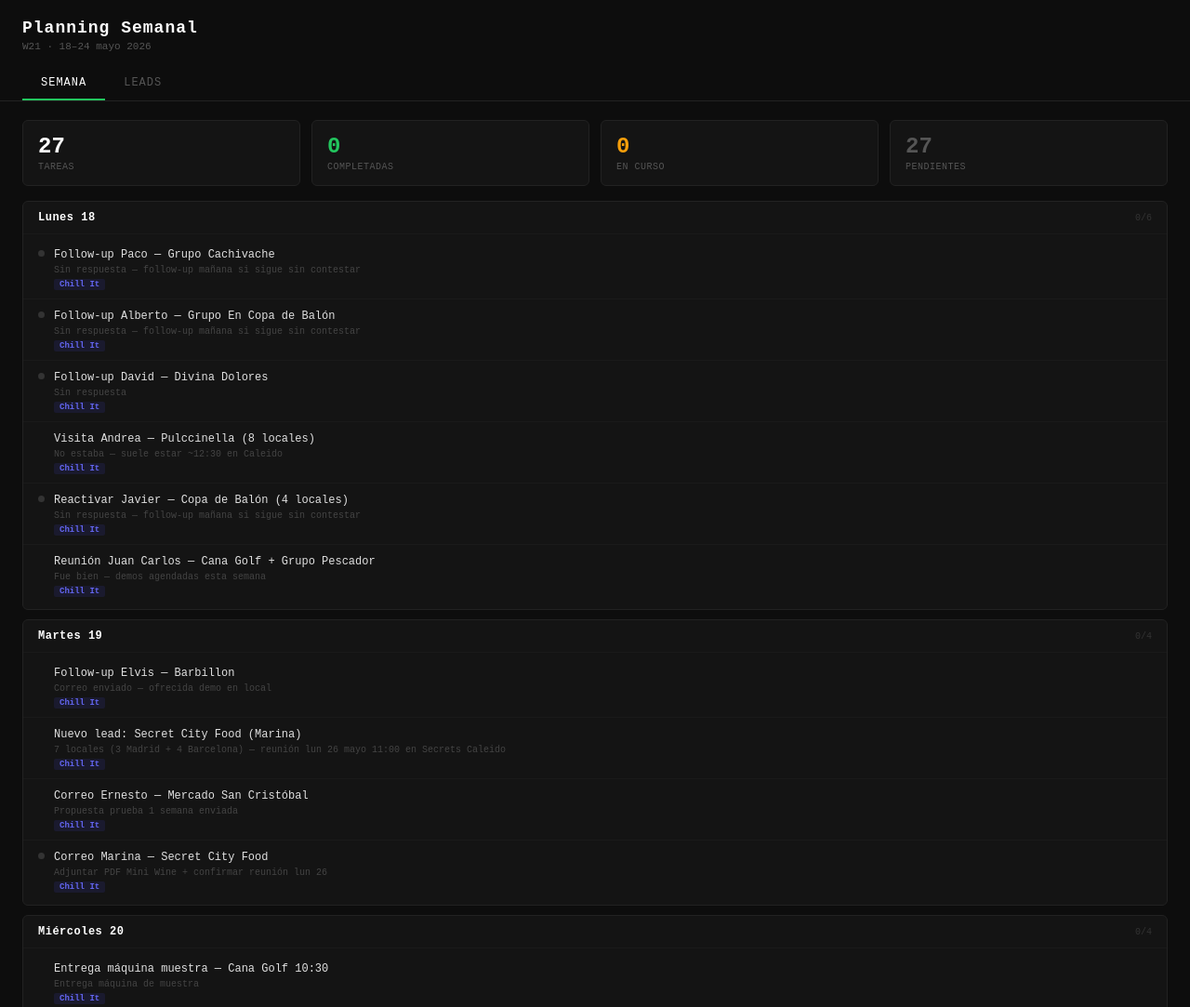
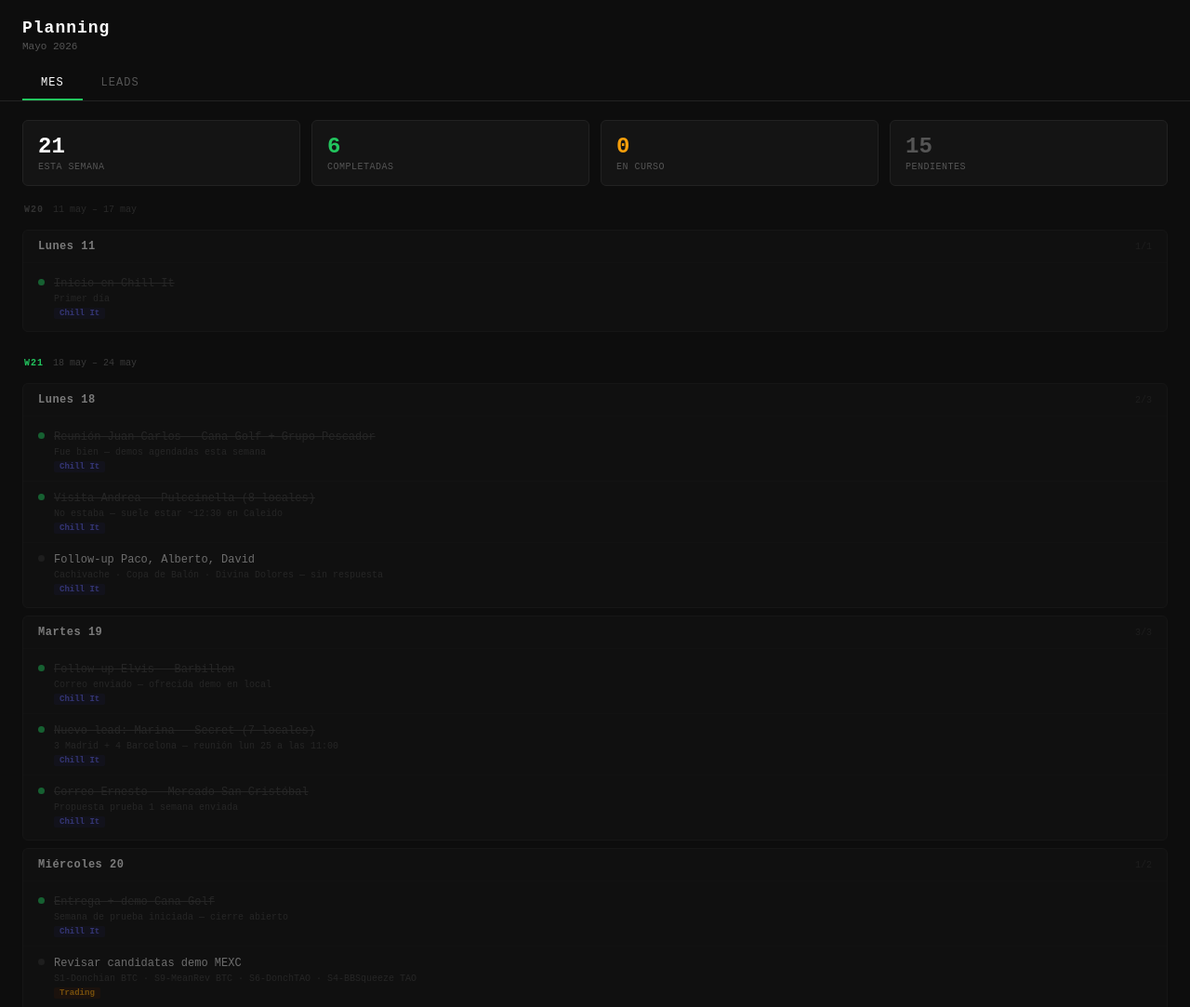
Before and after one commit to Maxiwaxy/planning, a plain HTML site: page index.html in a window 1280 px wide. Shown: the top 1083 px of the page at 93% size. Drawn offline with Linux system fonts and the light colour scheme.

Commit message:
Planning mensual: month.json + dashboard agrupado por semana

```diff
--- /dev/null
+++ b/data/month.json
@@ -0,0 +1,76 @@
+{
+  "month": "Mayo 2026",
+  "updatedAt": "2026-05-21",
+  "days": [
+    {"date": "2026-05-01", "label": "Viernes 1",   "tasks": []},
+    {"date": "2026-05-02", "label": "Sábado 2",    "tasks": []},
+    {"date": "2026-05-03", "label": "Domingo 3",   "tasks": []},
+    {"date": "2026-05-04", "label": "Lunes 4",     "tasks": []},
+    {"date": "2026-05-05", "label": "Martes 5",    "tasks": []},
+    {"date": "2026-05-06", "label": "Miércoles 6", "tasks": []},
+    {"date": "2026-05-07", "label": "Jueves 7",    "tasks": []},
+    {"date": "2026-05-08", "label": "Viernes 8",   "tasks": []},
+    {"date": "2026-05-09", "label": "Sábado 9",    "tasks": []},
+    {"date": "2026-05-10", "label": "Domingo 10",  "tasks": []},
+    {"date": "2026-05-11", "label": "Lunes 11",    "tasks": [
+      {"title": "Inicio en Chill It", "area": "chill-it", "status": "hecho", "note": "Primer día"}
+    ]},
+    {"date": "2026-05-12", "label": "Martes 12",   "tasks": []},
+    {"date": "2026-05-13", "label": "Miércoles 13","tasks": []},
+    {"date": "2026-05-14", "label": "Jueves 14",   "tasks": []},
+    {"date": "2026-05-15", "label": "Viernes 15",  "tasks": []},
+    {"date": "2026-05-16", "label": "Sábado 16",   "tasks": []},
+    {"date": "2026-05-17", "label": "Domingo 17",  "tasks": []},
+    {"date": "2026-05-18", "label": "Lunes 18",    "tasks": [
+      {"title": "Reunión Juan Carlos — Cana Golf + Grupo Pescador", "area": "chill-it", "status": "hecho", "note": "Fue bien — demos agendadas esta semana"},
+      {"title": "Visita Andrea — Pulccinella (8 locales)", "area": "chill-it", "status": "hecho", "note": "No estaba — suele estar ~12:30 en Caleido"},
+      {"title": "Follow-up Paco, Alberto, David", "area": "chill-it", "status": "pendiente", "note": "Cachivache · Copa de Balón · Divina Dolores — sin respuesta"}
+    ]},
+    {"date": "2026-05-19", "label": "Martes 19",   "tasks": [
+      {"title": "Follow-up Elvis — Barbillon", "area": "chill-it", "status": "hecho", "note": "Correo enviado — ofrecida demo en local"},
+      {"title": "Nuevo lead: Marina — Secret (7 locales)", "area": "chill-it", "status": "hecho", "note": "3 Madrid + 4 Barcelona — reunión lun 25 a las 11:00"},
+      {"title": "Correo Ernesto — Mercado San Cristóbal", "area": "chill-it", "status": "hecho", "note": "Propuesta prueba 1 semana enviada"}
+    ]},
+    {"date": "2026-05-20", "label": "Miércoles 20","tasks": [
+      {"title": "Entrega + demo Cana Golf", "area": "chill-it", "status": "hecho", "note": "Semana de prueba iniciada — cierre abierto"},
+      {"title": "Revisar candidatas demo MEXC", "area": "trading", "status": "pendiente", "note": "S1-Donchian BTC · S9-MeanRev BTC · S6-DonchTAO · S4-BBSqueeze TAO"}
+    ]},
+    {"date": "2026-05-21", "label": "Jueves 21",   "tasks": [
+      {"title": "Reunión Ernesto — Sisapo 11:30", "area": "chill-it", "status": "pendiente", "note": "Primera reunión"},
+      {"title": "Instalación máquina prueba — Grupo Pescador", "area": "chill-it", "status": "pendiente", "note": "Coordinar con Fran"},
+      {"title": "Visita Zohra — Grupo Salvaje", "area": "chill-it", "status": "pendiente", "note": "Demo pendiente de confirmar"},
+      {"title": "Visita Grupo Azador Gonzabal", "area": "chill-it", "status": "pendiente", "note": "Lead nuevo — primera visita"},
+      {"title": "Visita Valentín — Grupo Azotea / El Campero", "area": "chill-it", "status": "pendiente", "note": "Objeciones: condensación en botella y cambio de boquilla"},
+      {"title": "Preguntar a Nico: coche comerciales + tarjetas", "area": "chill-it", "status": "pendiente", "note": ""},
+      {"title": "Configurar demo bot en BloFin", "area": "trading", "status": "pendiente", "note": "demo-trading-openapi.blofin.com"}
+    ]},
+    {"date": "2026-05-22", "label": "Viernes 22",  "tasks": [
+      {"title": "Reunión Juan Carlos + Nico — Grupo Pescador 10:30", "area": "chill-it", "status": "pendiente", "note": "Revisión prueba de máquina"},
+      {"title": "Jose — Grupo Raza visita oficina 11:30", "area": "chill-it", "status": "pendiente", "note": "Ver máquina — demo inicio lunes 25"},
+      {"title": "Números descuento volumen — Secret", "area": "chill-it", "status": "pendiente", "note": "Llevar oferta escalonada para reunión lun 25 con Marina"},
+      {"title": "Preparar onboarding Benja", "area": "chill-it", "status": "pendiente", "note": "Incorporación 26/05 — zona, KPIs, primera semana"}
+    ]},
+    {"date": "2026-05-23", "label": "Sábado 23",   "tasks": [
+      {"title": "Entrenamiento", "area": "personal", "status": "pendiente", "note": "Retomar rutina · objetivo -7 kg"}
+    ]},
+    {"date": "2026-05-24", "label": "Domingo 24",  "tasks": [
+      {"title": "Cierre semanal W21", "area": "admin", "status": "pendiente", "note": "Revisión avance + planning W22"}
+    ]},
+    {"date": "2026-05-25", "label": "Lunes 25",    "tasks": [
+      {"title": "Médico Valentín 09:30", "area": "personal", "status": "pendiente", "note": "Reagendado — médico estaba en huelga"},
+      {"title": "Reunión Marina — Secret 11:00", "area": "chill-it", "status": "pendiente", "note": "Secrets Caleido — 3 Madrid + 4 Barcelona"},
+      {"title": "Inicio demo Grupo Raza (Jose)", "area": "chill-it", "status": "pendiente", "note": "Demo 1 semana"}
+    ]},
+    {"date": "2026-05-26", "label": "Martes 26",   "tasks": [
+      {"title": "Entrega máquina — Sisapo (demo 1 semana)", "area": "chill-it", "status": "pendiente", "note": "Coordinar entrega con Fran"},
+      {"title": "Onboarding Benja", "area": "chill-it", "status": "pendiente", "note": "Primer día — zona, KPIs, dinámica de la semana"}
+    ]},
+    {"date": "2026-05-27", "label": "Miércoles 27","tasks": []},
+    {"date": "2026-05-28", "label": "Jueves 28",   "tasks": []},
+    {"date": "2026-05-29", "label": "Viernes 29",  "tasks": []},
+    {"date": "2026-05-30", "label": "Sábado 30",   "tasks": []},
+    {"date": "2026-05-31", "label": "Domingo 31",  "tasks": [
+      {"title": "Cierre mensual mayo", "area": "admin", "status": "pendiente", "note": "Revisión avance meta 315 máquinas + balance financiero"}
+    ]}
+  ]
+}
--- a/index.html
+++ b/index.html
@@ -3,7 +3,7 @@
 <head>
   <meta charset="UTF-8" />
   <meta name="viewport" content="width=device-width, initial-scale=1.0" />
-  <title>Planning Semanal — Max</title>
+  <title>Planning — Max</title>
   <style>
     * { box-sizing: border-box; margin: 0; padding: 0; }
     body { background: #0d0d0d; color: #e0e0e0; font-family: 'Courier New', monospace; font-size: 14px; }
@@ -11,7 +11,7 @@
     header { padding: 20px 24px 0; border-bottom: 1px solid #222; }
     .header-top { display: flex; justify-content: space-between; align-items: flex-start; padding-bottom: 16px; }
     header h1 { font-size: 18px; color: #fff; letter-spacing: 1px; }
-    .week-label { font-size: 11px; color: #555; margin-top: 4px; }
+    .month-label { font-size: 11px; color: #555; margin-top: 4px; }
 
     .tabs { display: flex; }
     .tab { padding: 10px 20px; font-size: 12px; color: #555; cursor: pointer; border-bottom: 2px solid transparent; text-transform: uppercase; letter-spacing: 1px; user-select: none; }
@@ -20,15 +20,23 @@
     .panel { display: none; padding: 20px 24px 32px; }
     .panel.active { display: block; }
 
-    .kpi-strip { display: grid; grid-template-columns: repeat(4, 1fr); gap: 12px; margin-bottom: 16px; }
+    .kpi-strip { display: grid; grid-template-columns: repeat(4, 1fr); gap: 12px; margin-bottom: 20px; }
     .kpi-card { background: #141414; border: 1px solid #222; border-radius: 6px; padding: 14px 16px; }
     .kpi-value { font-size: 24px; font-weight: bold; color: #fff; }
     .kpi-label { font-size: 10px; color: #555; margin-top: 3px; text-transform: uppercase; letter-spacing: 0.5px; }
 
-    .days-list { display: flex; flex-direction: column; gap: 10px; }
+    .week-separator { display: flex; align-items: center; gap: 10px; padding: 20px 2px 8px; }
+    .week-separator:first-child { padding-top: 0; }
+    .week-num { font-size: 10px; font-weight: bold; text-transform: uppercase; letter-spacing: 1px; color: #333; }
+    .week-range { font-size: 10px; color: #2a2a2a; }
+    .week-separator.current .week-num { color: #22c55e; }
+    .week-separator.current .week-range { color: #3a3a3a; }
+
+    .days-list { display: flex; flex-direction: column; gap: 8px; }
 
     .day-card { background: #141414; border: 1px solid #222; border-radius: 6px; overflow: hidden; }
     .day-card.today { border-color: #22c55e44; }
+    .day-card.past { opacity: 0.45; }
     .day-header { display: flex; justify-content: space-between; align-items: center; padding: 10px 16px; border-bottom: 1px solid #1a1a1a; }
     .day-label { font-size: 12px; color: #fff; font-weight: bold; letter-spacing: 0.5px; }
     .day-label.today-label { color: #22c55e; }
@@ -43,12 +51,12 @@
     .task { display: flex; align-items: flex-start; gap: 10px; padding: 9px 16px; border-bottom: 1px solid #1a1a1a; }
     .task:last-child { border-bottom: none; }
     .task-dot { width: 7px; height: 7px; border-radius: 50%; margin-top: 4px; flex-shrink: 0; }
-    .dot-pendiente { background: #333; }
-    .dot-en-curso  { background: #f59e0b; animation: pulse 2s infinite; }
-    .dot-hecho     { background: #22c55e; }
+    .dot-pendiente  { background: #333; }
+    .dot-en-curso   { background: #f59e0b; animation: pulse 2s infinite; }
+    .dot-hecho      { background: #22c55e; }
     @keyframes pulse { 0%,100%{opacity:1} 50%{opacity:0.4} }
     .task-title { font-size: 12px; line-height: 1.5; color: #e0e0e0; }
-    .task-title.hecho { color: #444; text-decoration: line-through; }
+    .task-title.done { color: #444; text-decoration: line-through; }
     .task-note { font-size: 10px; color: #444; margin-top: 2px; }
     .area-tag { display: inline-block; font-size: 9px; padding: 1px 6px; border-radius: 2px; margin-top: 3px; font-weight: bold; }
     .tag-chill-it { background: #1a1a2e; color: #6366f1; }
@@ -67,14 +75,16 @@
     .local-group { font-size: 10px; color: #555; margin-top: 2px; }
     .next-step { font-size: 11px; color: #555; }
 
-    .badge { display: inline-block; padding: 2px 8px; border-radius: 3px; font-size: 10px; font-weight: bold; }
+    .badge { display: inline-block; padding: 2px 8px; border-radius: 3px; font-size: 10px; font-weight: bold; white-space: nowrap; }
     .badge-contactado  { background: #1a1a2e; color: #6366f1; }
     .badge-respondio   { background: #0d2d1a; color: #22c55e; }
     .badge-reunion     { background: #1a2d0d; color: #84cc16; }
     .badge-demo        { background: #2d1a0d; color: #f59e0b; }
+    .badge-prueba      { background: #2d200d; color: #fb923c; }
     .badge-negociacion { background: #2d1a1a; color: #ef4444; }
     .badge-cerrado     { background: #0d2d0d; color: #22c55e; }
     .badge-descartado  { background: #1a1a1a; color: #444; }
+    .badge-default     { background: #1a1a1a; color: #666; }
 
     /* Meta bar */
     .meta-card { margin-top: 12px; }
@@ -88,7 +98,6 @@
     .footer { padding: 0 24px 24px; font-size: 10px; color: #2a2a2a; text-align: right; }
 
     @media (max-width: 600px) {
-      .area-grid  { grid-template-columns: 1fr; }
       .kpi-strip  { grid-template-columns: 1fr 1fr; }
       .panel      { padding: 16px 16px 24px; }
       header      { padding: 16px 16px 0; }
@@ -101,18 +110,18 @@
 <header>
   <div class="header-top">
     <div>
-      <h1>Planning Semanal</h1>
-      <div class="week-label" id="weekLabel">—</div>
+      <h1>Planning</h1>
+      <div class="month-label" id="monthLabel">—</div>
     </div>
     <div style="font-size:10px; color:#333; text-align:right; margin-top:4px;" id="headerMeta"></div>
   </div>
   <div class="tabs">
-    <div class="tab active" onclick="switchTab('semana')">Semana</div>
+    <div class="tab active" onclick="switchTab('semana')">Mes</div>
     <div class="tab" onclick="switchTab('leads')">Leads</div>
   </div>
 </header>
 
-<!-- SEMANA -->
+<!-- MES -->
 <div class="panel active" id="panel-semana">
   <div class="kpi-strip" id="kpiStrip"></div>
   <div class="days-list" id="daysList"></div>
@@ -165,7 +174,7 @@
 <div class="footer" id="footerUpdate"></div>
 
 <script>
-const WEEK_URL  = 'data/week.json';
+const MONTH_URL = 'data/month.json';
 const LEADS_URL = 'data/leads.json';
 
 function switchTab(name) {
@@ -182,24 +191,42 @@ const AREA_TAG = {
   'admin':    { label: 'Admin',    cls: 'tag-admin'    },
 };
 
-const LEAD_BADGE = {
-  'Contactado':  'badge-contactado',
-  'Respondió':   'badge-respondio',
-  'Reunión':     'badge-reunion',
-  'Demo':        'badge-demo',
-  'Negociación': 'badge-negociacion',
-  'Cerrado':     'badge-cerrado',
-  'Descartado':  'badge-descartado',
-};
+function getISOWeek(dateStr) {
+  const d = new Date(dateStr + 'T12:00:00');
+  const day = d.getDay() || 7;
+  d.setDate(d.getDate() + 4 - day);
+  const yearStart = new Date(d.getFullYear(), 0, 1);
+  return Math.ceil((((d - yearStart) / 86400000) + 1) / 7);
+}
 
-async function loadWeek() {
-  const data = await fetch(WEEK_URL + '?t=' + Date.now()).then(r => r.json());
+function fmtShort(dateStr) {
+  return new Date(dateStr + 'T12:00:00').toLocaleDateString('es-ES', { day: 'numeric', month: 'short' });
+}
 
-  document.getElementById('weekLabel').textContent = data.week + ' · ' + data.dates;
+function badgeClass(estado) {
+  const s = estado.toLowerCase();
+  if (s.includes('prueba') || s.includes('demo')) return 'badge-prueba';
+  if (s.includes('cerrado')) return 'badge-cerrado';
+  if (s.includes('negociaci')) return 'badge-negociacion';
+  if (s.includes('reuni')) return 'badge-reunion';
+  if (s.includes('respond')) return 'badge-respondio';
+  if (s.includes('contactado')) return 'badge-contactado';
+  if (s.includes('descartado')) return 'badge-descartado';
+  return 'badge-default';
+}
+
+async function loadMonth() {
+  const data = await fetch(MONTH_URL + '?t=' + Date.now()).then(r => r.json());
+
+  document.getElementById('monthLabel').textContent = data.month;
 
   const today = new Date().toISOString().slice(0, 10);
+  const currentWeek = getISOWeek(today);
+
+  // KPIs: tareas de la semana actual
   let total = 0, done = 0, inProgress = 0;
   for (const day of data.days) {
+    if (getISOWeek(day.date) !== currentWeek) continue;
     for (const t of day.tasks) {
       total++;
       if (t.status === 'hecho')    done++;
@@ -208,33 +235,64 @@ async function loadWeek() {
   }
 
   document.getElementById('kpiStrip').innerHTML = `
-    <div class="kpi-card"><div class="kpi-value">${total}</div><div class="kpi-label">Tareas</div></div>
+    <div class="kpi-card"><div class="kpi-value">${total}</div><div class="kpi-label">Esta semana</div></div>
     <div class="kpi-card"><div class="kpi-value" style="color:#22c55e">${done}</div><div class="kpi-label">Completadas</div></div>
     <div class="kpi-card"><div class="kpi-value" style="color:#f59e0b">${inProgress}</div><div class="kpi-label">En curso</div></div>
     <div class="kpi-card"><div class="kpi-value" style="color:#555">${total - done - inProgress}</div><div class="kpi-label">Pendientes</div></div>
   `;
 
+  // Agrupar por semana ISO
+  const weeks = new Map();
+  for (const day of data.days) {
+    const w = getISOWeek(day.date);
+    if (!weeks.has(w)) weeks.set(w, []);
+    weeks.get(w).push(day);
+  }
+
   const list = document.getElementById('daysList');
   list.innerHTML = '';
-  for (const day of data.days) {
+
+  for (const [weekNum, days] of weeks) {
+    const isCurrent = weekNum === currentWeek;
+    const isPastWeek = weekNum < currentWeek;
+
+    // Omitir semanas pasadas sin ninguna tarea
+    const weekHasTasks = days.some(d => d.tasks.length > 0);
+    if (isPastWeek && !weekHasTasks) continue;
+
+    const rangeLabel = fmtShort(days[0].date) + ' – ' + fmtShort(days[days.length - 1].date);
+    list.innerHTML += `
+      <div class="week-separator ${isCurrent ? 'current' : isPastWeek ? 'past' : ''}">
+        <span class="week-num">W${weekNum}</span>
+        <span class="week-range">${rangeLabel}</span>
+      </div>`;
+
+    for (const day of days) {
       const isToday = day.date === today;
+      const isPast  = day.date < today;
+
+      // Omitir días pasados sin tareas
+      if (isPast && !isToday && day.tasks.length === 0) continue;
+
       const doneN = day.tasks.filter(t => t.status === 'hecho').length;
+
       list.innerHTML += `
-      <div class="day-card ${isToday ? 'today' : ''}">
+        <div class="day-card ${isToday ? 'today' : ''} ${isPast && !isToday ? 'past' : ''}">
           <div class="day-header">
             <span class="day-label ${isToday ? 'today-label' : ''}">${isToday ? '▸ ' : ''}${day.label}</span>
-          <span class="day-count">${doneN}/${day.tasks.length}</span>
+            <span class="day-count">${day.tasks.length ? doneN + '/' + day.tasks.length : ''}</span>
           </div>
           <div class="day-tasks">
             ${day.tasks.length === 0
               ? '<div class="empty">Sin tareas</div>'
               : day.tasks.map(t => {
                   const tag = AREA_TAG[t.area] || { label: t.area, cls: '' };
+                  const isDone = t.status === 'hecho';
                   return `
                   <div class="task">
                     <div class="task-dot dot-${t.status}"></div>
                     <div>
-                    <div class="task-title ${t.status === 'hecho' ? 'hecho' : ''}">${t.title}</div>
+                      <div class="task-title ${isDone ? 'done' : ''}">${t.title}</div>
                       ${t.note ? `<div class="task-note">${t.note}</div>` : ''}
                       <span class="area-tag ${tag.cls}">${tag.label}</span>
                     </div>
@@ -243,6 +301,7 @@ async function loadWeek() {
             }
           </div>
         </div>`;
+    }
   }
 
   document.getElementById('footerUpdate').textContent = 'Actualizado: ' + data.updatedAt;
@@ -260,7 +319,7 @@ async function loadLeads() {
         <div>${l.local}</div>
         ${l.grupo ? `<div class="local-group">${l.grupo}</div>` : ''}
       </td>
-      <td><span class="badge ${LEAD_BADGE[l.estado] || ''}">${l.estado}</span></td>
+      <td><span class="badge ${badgeClass(l.estado)}">${l.estado}</span></td>
       <td style="color:#555; font-size:11px;">${l.referido || '—'}</td>
       <td><div class="next-step">${l.nextStep || '—'}</div></td>
     </tr>`).join('');
@@ -272,7 +331,7 @@ async function loadLeads() {
   document.getElementById('metaPct').textContent = pct + '% de la meta';
 }
 
-Promise.all([loadWeek(), loadLeads()]);
+Promise.all([loadMonth(), loadLeads()]);
 </script>
 </body>
 </html>
```
Lines whose indentation alone changed are shown as unchanged.
